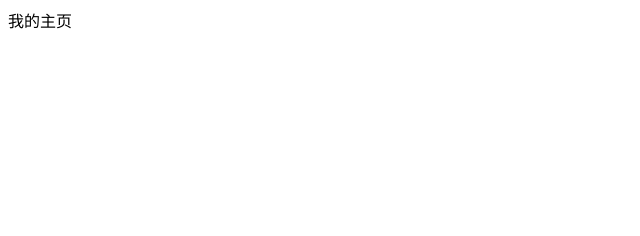
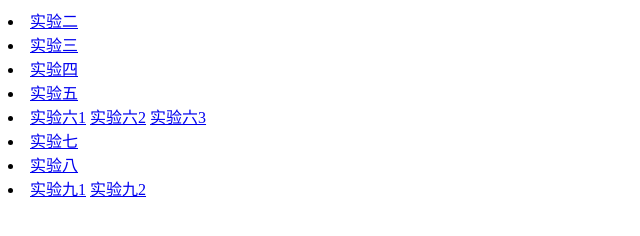
Before and after one commit to tttptg/tttptg.github.com, a plain HTML site: page index.html in a window 1280 px wide. Shown: the whole page, without its empty margins (0-640 px from the left). Drawn offline with Linux system fonts and the light colour scheme.

Commit message:
Update index.html

```diff
--- a/index.html
+++ b/index.html
@@ -1 +1,26 @@
-<a src="https://tttptg.github.io">我的主页</a>
+<!DOCTYPE html>
+<html lang="en">
+<head>
+    <meta charset="UTF-8">
+    <meta http-equiv="X-UA-Compatible" content="IE=edge">
+    <meta name="viewport" content="width=device-width, initial-scale=1.0">
+    <title>Document</title>
+</head>
+<body>
+    <li><a href="https://tttptg.github.io/homework/homework1/index.html">实验二</a></li>
+    <li><a href="https://tttptg.github.io/homework/homework2/index.html">实验三</a></li>
+    <li><a href="https://tttptg.github.io/homework/homework3/index.html">实验四</a></li>
+    <li><a href="https://tttptg.github.io/homework/homework4/index.html">实验五</a></li>
+    <li>
+        <a href="https://tttptg.github.io/homework/homework5/index1.html">实验六1</a>
+        <a href="https://tttptg.github.io/homework/homework5/index2.html">实验六2</a>
+        <a href="https://tttptg.github.io/homework/homework5/index3.html">实验六3</a>
+    </li>
+    <li><a href="https://tttptg.github.io/homework/homework6/index.html">实验七</a></li>
+    <li><a href="https://tttptg.github.io/homework/homework7/index.html">实验八</a></li>
+    <li>
+        <a href="https://tttptg.github.io/homework/homework8/index01.html">实验九1</a>
+        <a href="https://tttptg.github.io/homework/homework8/index02.html">实验九2</a>
+    </li>
+</body>
+</html>
```
